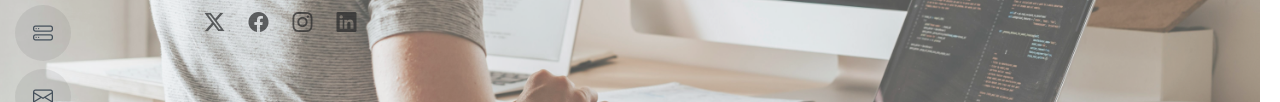
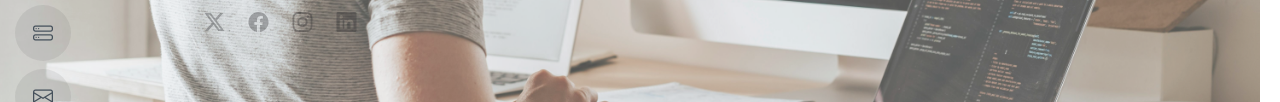
Before and after one commit to abdulzakirkhan/portfolio, a plain HTML site: page index.html in a window 1280 px wide. Shown: the part 449-551 px from the top of the page. Drawn offline with nearby package versions, Linux system fonts and the light colour scheme.

Commit message:
Update main.css

```diff
--- a/assets/css/main.css
+++ b/assets/css/main.css
@@ -579,7 +579,7 @@ section,
 .hero .social-links a {
   font-size: 20px;
   display: inline-block;
-  color: color-mix(in srgb, var(--default-color), transparent 30%);
+  color: color-mix(in srgb, var(--default-color), transparent 67%);
   line-height: 1;
   margin-right: 20px;
   transition: 0.3s;
```
